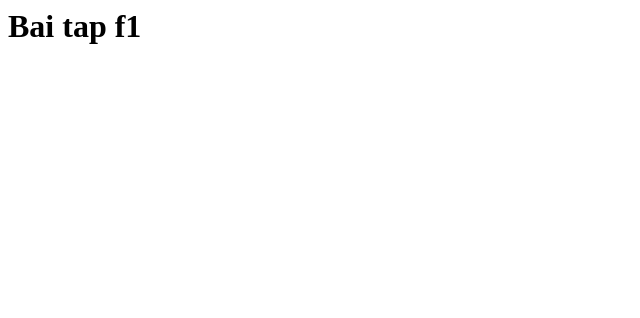
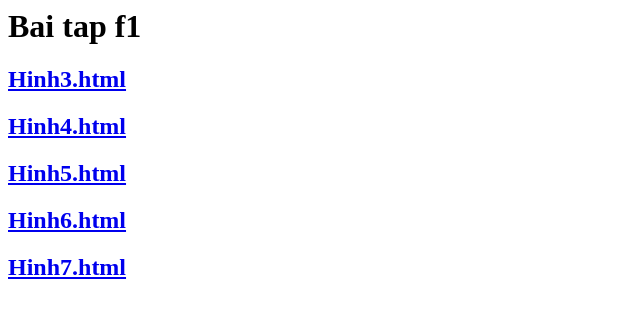
Before and after one commit to Mchau-2008/littlecat.gifhub.io, a plain HTML site: page index.html in a window 1280 px wide. Shown: the whole page, without its empty margins (0-640 px from the left). Drawn offline with Linux system fonts and the light colour scheme.

Commit message:
Update index.html

```diff
--- a/index.html
+++ b/index.html
@@ -5,7 +5,10 @@
   </header>
   <body>
     <h1>Bai tap f1</h1>
-    <h2></h2>
-
+    <h2><a href="baitapf1/hinh3.html">Hinh3.html</a></h2>
+     <h2><a href="baitapf1/hinh4.html">Hinh4.html</a></h2>
+     <h2><a href="baitapf1/hinh5.html">Hinh5.html</a></h2>
+     <h2><a href="baitapf1/hinh6.html">Hinh6.html</a></h2>
+     <h2><a href="baitapf1/hinh7.html">Hinh7.html</a></h2>
   </body>
 </html>
```
